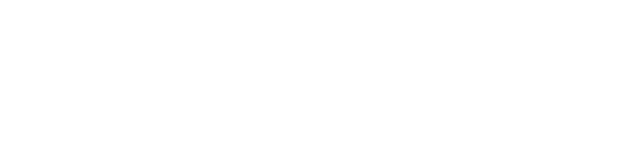
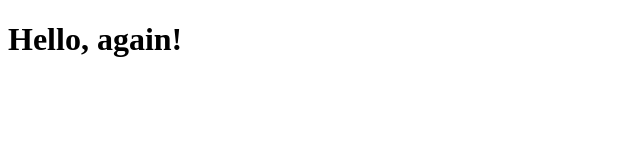
Before and after one commit to ara-rdgz/second_website, a plain HTML site: page index.html in a window 1280 px wide. Shown: the whole page, without its empty margins (0-640 px from the left). Drawn offline with Linux system fonts and the light colour scheme.

Commit message:
Add text to index.html

```diff
--- a/index.html
+++ b/index.html
@@ -2,9 +2,9 @@
 <html lang="en" dir="ltr">
   <head>
     <meta charset="utf-8">
-    <title>Hello, again!</title>
+    <title>Home</title>
   </head>
   <body>
-
+    <h1>Hello, again!</h1>
   </body>
 </html>
```
